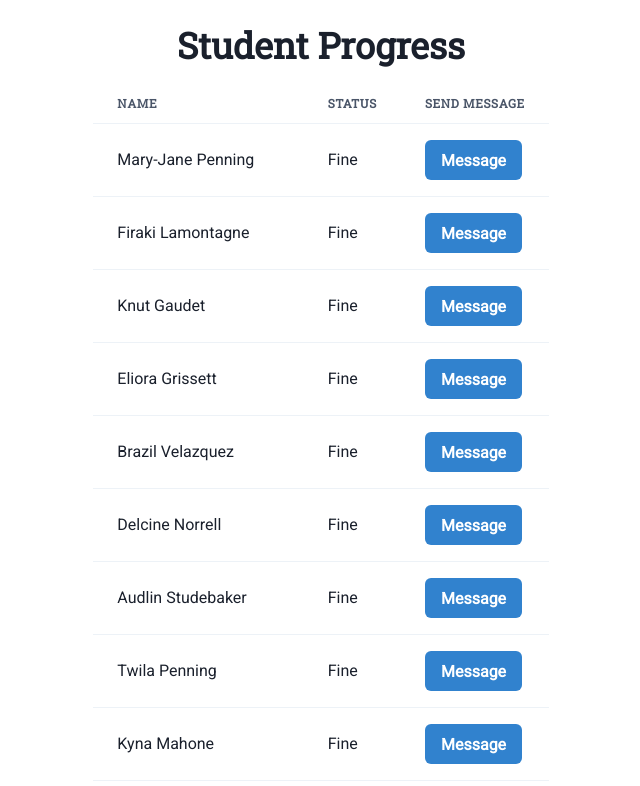
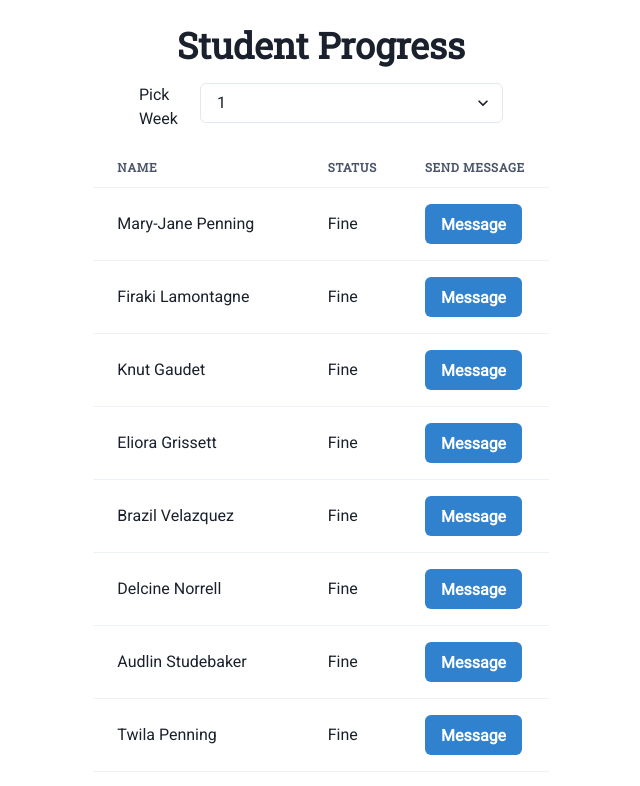
Before and after one commit to criesbeck/ai-emails, a React (Create React App) app: page / in a window 1280 px wide. Shown: the top 786 px of the page, without its empty margins (319-959 px from the left). Built offline with nearby package versions, Linux system fonts and the light colour scheme.

Commit message:
Progress with useAuthors and the email view

```diff
--- a/src/email-buddy/EmailsView.tsx
+++ b/src/email-buddy/EmailsView.tsx
@@ -6,6 +6,7 @@ import {
   ModalHeader,
   ModalCloseButton,
   Text,
+  Select,
   Input,
   Flex,
   Table,
@@ -34,12 +35,6 @@ const TableColumnHeaders = () => {
   );
 };
 
-export interface TableRowProps {
-  submissions: Submissions;
-  authors: Authors;
-  selectStudent: SelectStudent;
-}
-
 interface TableAuthorProps {
   author: Author;
   submissions: Submissions;
@@ -63,19 +58,23 @@ const TableAuthor: React.FC<TableAuthorProps> = ({ author, selectStudent }) => {
   );
 };
 
+export interface TableRowProps {
+  submissions: Submissions;
+  authors: Authors;
+  selectStudent: SelectStudent;
+  currentWeek: number;
+}
+
 export interface EmailViewElements {
   submissions: Submissions;
   authors: Authors;
+  currentWeek: number;
 }
 
 const TableRows: React.FC<TableRowProps> = (props) => {
-  const authors = useAuthors({
-    authors: props.authors,
-    submissions: props.submissions,
-  });
   return (
     <>
-      {Object.values(authors.authors).map((author) => (
+      {Object.values(props.authors.authors).map((author) => (
         <TableAuthor
           key={author.id}
           author={author}
@@ -87,6 +86,36 @@ const TableRows: React.FC<TableRowProps> = (props) => {
   );
 };
 
+interface WeekPickerProps {
+  setCurrentWeek: React.Dispatch<React.SetStateAction<number>>;
+  currentWeek: number;
+  numWeeks: number;
+}
+
+const WeekPicker: React.FC<WeekPickerProps> = (props) => {
+  const { setCurrentWeek, numWeeks, currentWeek } = props;
+  const changeWeek = React.useCallback<
+    React.ChangeEventHandler<HTMLSelectElement>
+  >(
+    (event) => {
+      setCurrentWeek(Number.parseInt(event.target.value, 10));
+    },
+    [setCurrentWeek]
+  );
+  return (
+    <Flex width="80%" justifyContent="space-around" pb="16px">
+      <Text>Pick Week</Text>
+      <Select placeholder="Pick Week" value={currentWeek} onChange={changeWeek}>
+        {Array.from({ length: numWeeks }).map((_, index) => (
+          <option key={index} value={index}>
+            {index + 1}
+          </option>
+        ))}
+      </Select>
+    </Flex>
+  );
+};
+
 export interface EmailTableProps {
   submissions: Submissions;
   authors: Authors;
@@ -94,8 +123,20 @@ export interface EmailTableProps {
 }
 
 const EmailTable: React.FC<EmailTableProps> = (props) => {
-  const { authors, submissions, selectStudent } = props;
+  const { authors: apiAuthors, submissions, selectStudent } = props;
+  const [currentWeek, setCurrentWeek] = React.useState<number>(0);
+  const { authors, numWeeks } = useAuthors({
+    authors: apiAuthors,
+    submissions,
+    currentWeek,
+  });
   return (
+    <>
+      <WeekPicker
+        currentWeek={currentWeek}
+        setCurrentWeek={setCurrentWeek}
+        numWeeks={numWeeks}
+      />
       <Table variant="simple">
         <TableCaption>Students</TableCaption>
         <Thead>
@@ -103,6 +144,7 @@ const EmailTable: React.FC<EmailTableProps> = (props) => {
         </Thead>
         <Tbody>
           <TableRows
+            currentWeek={currentWeek}
             authors={authors}
             selectStudent={selectStudent}
             submissions={submissions}
@@ -112,6 +154,7 @@ const EmailTable: React.FC<EmailTableProps> = (props) => {
           <TableColumnHeaders />
         </Tfoot>
       </Table>
+    </>
   );
 };
 
@@ -148,16 +191,12 @@ const EmailModal: React.FC<EmailModalProps> = (props) => {
             <Text fontWeight="600" pr="16px">
               Subject
             </Text>
-            <Input value="Consider dropping the class" />
+            <Input />
           </Flex>
           <Text fontWeight="600" py="16px">
             Body
           </Text>
-          <MarkdownEditor
-            visible={false}
-            height={500}
-            value="I am an email message."
-          />
+          <MarkdownEditor visible={false} height={500} />
           <Flex pt="16px">
             <Button colorScheme="teal">Send</Button>
           </Flex>
@@ -167,7 +206,12 @@ const EmailModal: React.FC<EmailModalProps> = (props) => {
   );
 };
 
-const EmailsView: React.FC<EmailViewElements> = (props) => {
+export interface EmailViewProps {
+  authors: Authors;
+  submissions: Submissions;
+}
+
+const EmailsView: React.FC<EmailViewProps> = (props) => {
   const { currentStudent, selectStudent, unselectStudent } = useStudentModal();
   return (
     <Flex data-testid="emails-view" flexDirection="column" alignItems="center">
--- a/src/email-buddy/useAuthors.tsx
+++ b/src/email-buddy/useAuthors.tsx
@@ -1,4 +1,5 @@
 import React from "react";
+import { Authors } from "./ApiTypes";
 import dayjs from "dayjs";
 import { Submission } from "./ApiTypes";
 import { EmailViewElements } from "./EmailsView";
@@ -17,13 +18,17 @@ export const partitionIntoWeeks = (
   ).reverse();
 };
 
-const useAuthors = (els: EmailViewElements) => {
+export interface UseAuthors {
+  authors: Authors;
+  numWeeks: number;
+}
+
+const useAuthors = (els: EmailViewElements): UseAuthors => {
   const weeks = React.useMemo(
     () => partitionIntoWeeks(Object.values(els.submissions.submissions)),
-    [els]
+    [els.submissions.submissions]
   );
-  console.log("weeks", weeks);
-  return els.authors;
+  return { authors: els.authors, numWeeks: weeks.length };
 };
 
 export default useAuthors;
```
Lines whose indentation alone changed are shown as unchanged.
